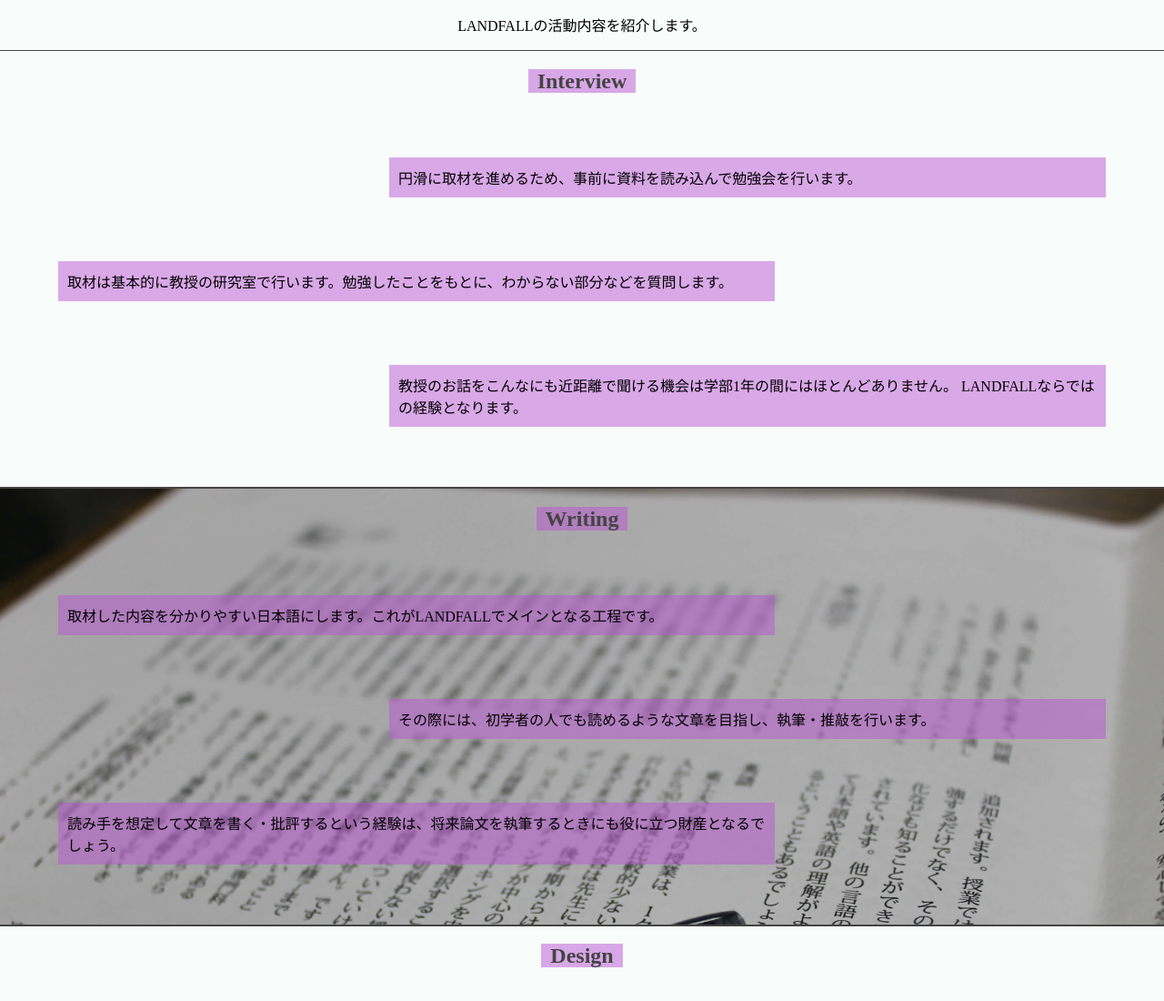
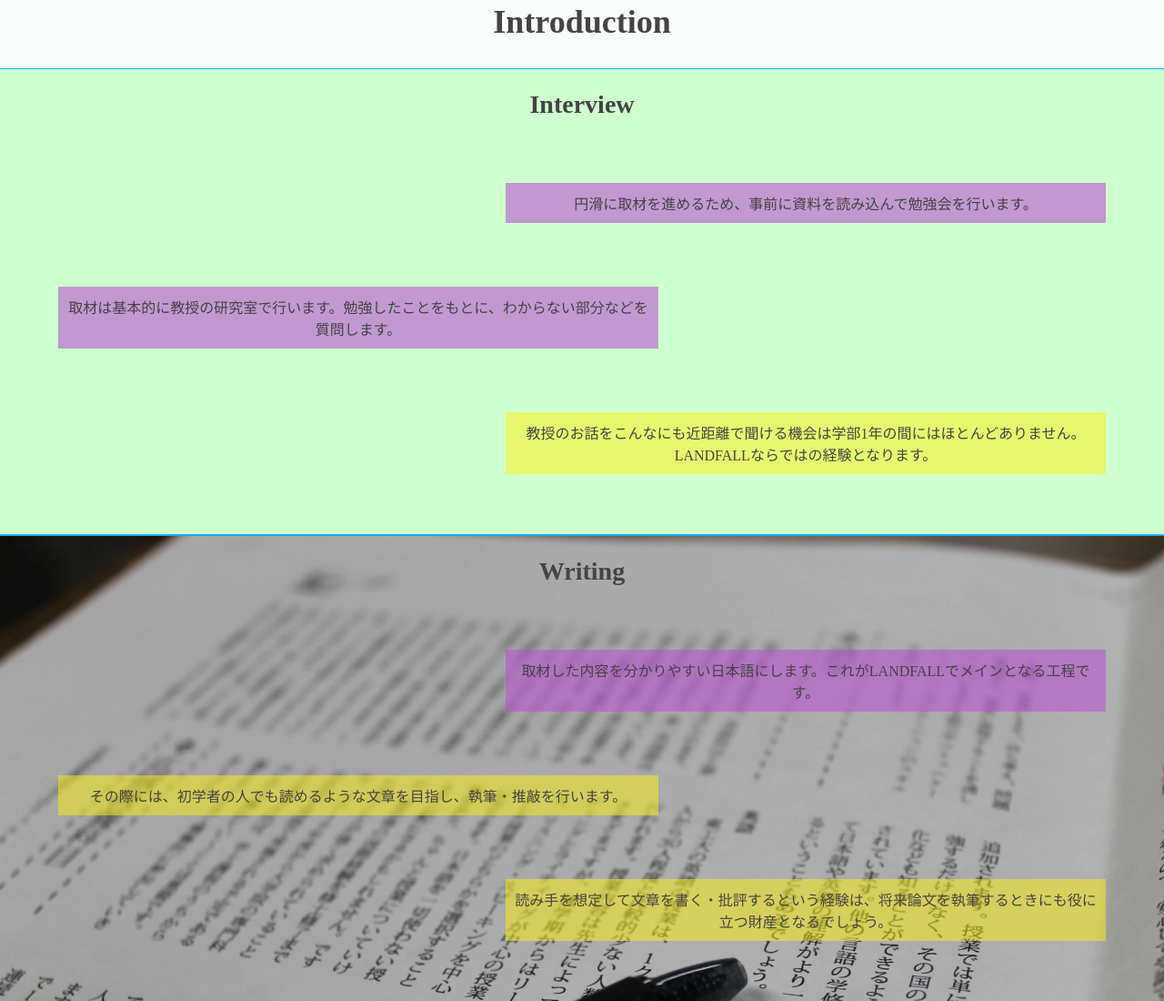
Before and after one commit to masutech16/Welcome17, a website: page index.html in a window 1280 px wide. Shown: the part 1207-2307 px from the top of the page at 91% size. Drawn offline with nearby package versions, Linux system fonts and the light colour scheme.

```diff
--- a/css/large.css
+++ b/css/large.css
@@ -15,3 +15,7 @@
 ul li{
     display: table-cell;
 }
+
+img {
+    width: 60%;
+}
--- a/css/main.css
+++ b/css/main.css
@@ -47,6 +47,14 @@
     background-color: #f8fcfb;
     width: 100%;
     margin:0;
+}
+
+h1 {
+    font-size: 36px;
+}
+
+h2 {
+    font-size: 28px;
 }
 
 /*header,footer*/
@@ -131,11 +139,11 @@
 #writing,
 #design,
 #meeting {
-    width: 100%;
     padding-bottom: 50px;
+    background-color: #ceffce;
     background-size: cover;
-    border-top: solid 1px #444;
-    border-bottom: solid 1px #444;
+    border-top: solid 1px #17b0ea;
+    border-bottom: solid 1px #17b0ea;
 }
 
 #interview {
@@ -156,33 +164,31 @@
 }
 
 .intro_title {
-    background: rgba(186, 85, 211, 0.5);
     padding-right: 10px;
     padding-left: 10px;
     color: #444;
 }
 
-.intro_right {
-    width: 60%;
-    background: rgba(186, 85, 211, 0.5);
+.intro_sentence {
+    width: 50%;
     margin-top: 70px;
     margin-left: auto;
     margin-right: 5%;
-    text-align: left;
     padding: 10px;
 }
 
-.intro_left {
-    width: 60%;
-    background: rgba(186, 85, 211, 0.5);
-    margin-top:70px;
-    text-align: left;
-    margin-left: auto;
-    margin-left: 5%;
-
-    padding: 10px;
+.right {
+    margin-right: 5%;
 }
 
-img {
-    width: 60%;
+.left {
+    margin-left: 5%;
 }
+
+.purple {
+    background: rgba(186, 85, 211, 0.6);
+}
+
+.yellow {
+    background: rgba(255, 241, 15, 0.5);
+}
--- a/css/small.css
+++ b/css/small.css
@@ -52,6 +52,13 @@
     font-size: 24px;
     cursor: pointer;
 }
+
+/*その他*/
+
+img {
+    width: 120%;
+}
+
 /*こっちの画面で使わないものを非表示設定*/
 
 .menu_large{
--- a/index.html
+++ b/index.html
@@ -46,7 +46,7 @@
         </p>
     </header>
     <section id="about">
-        <h2>About</h2>
+        <h1>About</h1>
         <p>LANDFALLでは研究室紹介冊子を作成しています。
             活動内容は大きく4つに分けることができます。
         </p>
@@ -85,38 +85,37 @@
             </div>
         </div>
     </section>
-    <section id="introduction">
+    <section id="introduction" style="color: #444">
         <h1>Introduction</h1>
-        <p>LANDFALLの活動内容を紹介します。</p>
         <section id="interview">
             <h2><span class="intro_title">Interview</span></h2>
-            <p class="intro_right animation FIL">円滑に取材を進めるため、事前に資料を読み込んで勉強会を行います。</p>
-            <p class="intro_left animation FIL">取材は基本的に教授の研究室で行います。勉強したことをもとに、わからない部分などを質問します。</p>
-            <p class="intro_right animation FIL">教授のお話をこんなにも近距離で聞ける機会は学部1年の間にはほとんどありません。
+            <p class="intro_sentence animation FIL purple right">円滑に取材を進めるため、事前に資料を読み込んで勉強会を行います。</p>
+            <p class="intro_sentence animation FIL purple left">取材は基本的に教授の研究室で行います。勉強したことをもとに、わからない部分などを質問します。</p>
+            <p class="intro_sentence animation FIL yellow right">教授のお話をこんなにも近距離で聞ける機会は学部1年の間にはほとんどありません。
                 LANDFALLならではの経験となります。</p>
         </section>
         <section id="writing">
             <h2><span class="intro_title">Writing</span></h2>
-            <p class="intro_left animation FIL">取材した内容を分かりやすい日本語にします。これがLANDFALLでメインとなる工程です。</p>
-            <p class="intro_right animation FIL">その際には、初学者の人でも読めるような文章を目指し、執筆・推敲を行います。</p>
-            <p class="intro_left animation FIL">読み手を想定して文章を書く・批評するという経験は、将来論文を執筆するときにも役に立つ財産となるでしょう。</p>
+            <p class="intro_sentence animation FIL purple right">取材した内容を分かりやすい日本語にします。これがLANDFALLでメインとなる工程です。</p>
+            <p class="intro_sentence animation FIL yellow left">その際には、初学者の人でも読めるような文章を目指し、執筆・推敲を行います。</p>
+            <p class="intro_sentence animation FIL yellow right">読み手を想定して文章を書く・批評するという経験は、将来論文を執筆するときにも役に立つ財産となるでしょう。</p>
         </section>
         <section id="design">
             <h2><span class="intro_title">Design</span></h2>
-            <p class="intro_right animation FIL">文章では伝わりにくいものを解説するために必要な図や表を作ります。</p>
-            <p class="intro_left animation FIL">その他には本誌の表紙や、3月に配布した『TOKOWORKER』全体のデザインなども行います</p>
-            <p class="intro_right animation FIL"></p>
+            <p class="intro_sentence animation FIL purple right">文章では伝わりにくいものを解説するために必要な図や表を作ります。</p>
+            <p class="intro_sentence animation FIL yellow left">その他には本誌の表紙や、3月に配布した『TOKOWORKER』全体のデザインなども行います。</p>
+            <p class="intro_sentence animation FIL purple right">デザインがしたくて入部する部員も毎年複数人存在します。</p>
 
         </section>
         <section id="meeting">
             <h2><span class="intro_title">Meeting</span></h2>
-            <p class="intro_right animation FIL">毎週水曜日の昼休みに集まり、記事の進捗状況の確認を行います。
+            <p class="intro_sentence animation FIL purple right">毎週水曜日の昼休みに集まり、記事の進捗状況の確認を行います。
                 部員全体で記事の進捗状況を共有することで記事に遅れが出ることを防ぎます。</p>
-            <p class="intro_left animation FIL">また、部会後には各研究室記事の制作メンバーごとに集まり、記事の内容について話し合うことが多いです。</p>
+            <p class="intro_sentence animation FIL yellow left">また、部会後には各研究室記事の制作メンバーごとに集まり、記事の内容について話し合うことが多いです。</p>
         </section>
     </section>
     <section id="event">
-        <h2>Event</h2>
+        <h1>Event</h1>
         <p>新入生の皆さんにLANDFALL編集委員会の様子を知ってもらうため、4月中は毎週水曜日に行なっている部会の様子を公開します。
             また、それとは別に親睦を深めるために参加費無料の新歓パーティを行います。
             <br> その日時と場所は以下の通りです。</p>
@@ -126,7 +125,9 @@
         </p>
     </section>
     <section id="access">
-        <h2>Access</h2>
+        <h1>Access</h1>
+        <p>部会を行う講義室や、部室の場所は下の地図を参考にしてください。</p>
+        <p>部室訪問の際には連絡は不要です。いつでも歓迎いたします。</p>
         <img src="img/map.png" class="map">
     </section>
     <footer>
--- a/script.js
+++ b/script.js
@@ -13,9 +13,6 @@
             if(topWindow > targetPosition - windowHeight + 100){
                 if($(this).hasClass('BIU')){
                     setAnimation($(this),"bounceInUp");
-                }
-                if($(this).hasClass('FIR')){
-                    setAnimation($(this),'fadeInRight');
                 }
                 if($(this).hasClass('FIL')){
                     setAnimation($(this),'fadeInLeft');
```
